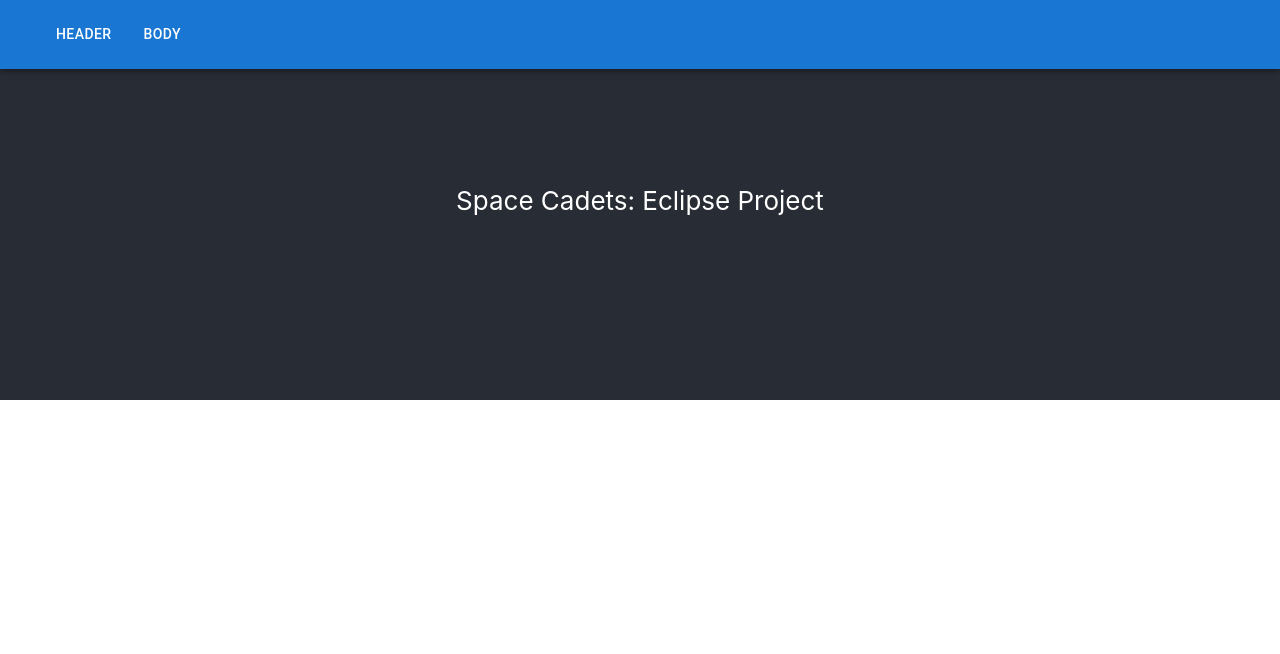
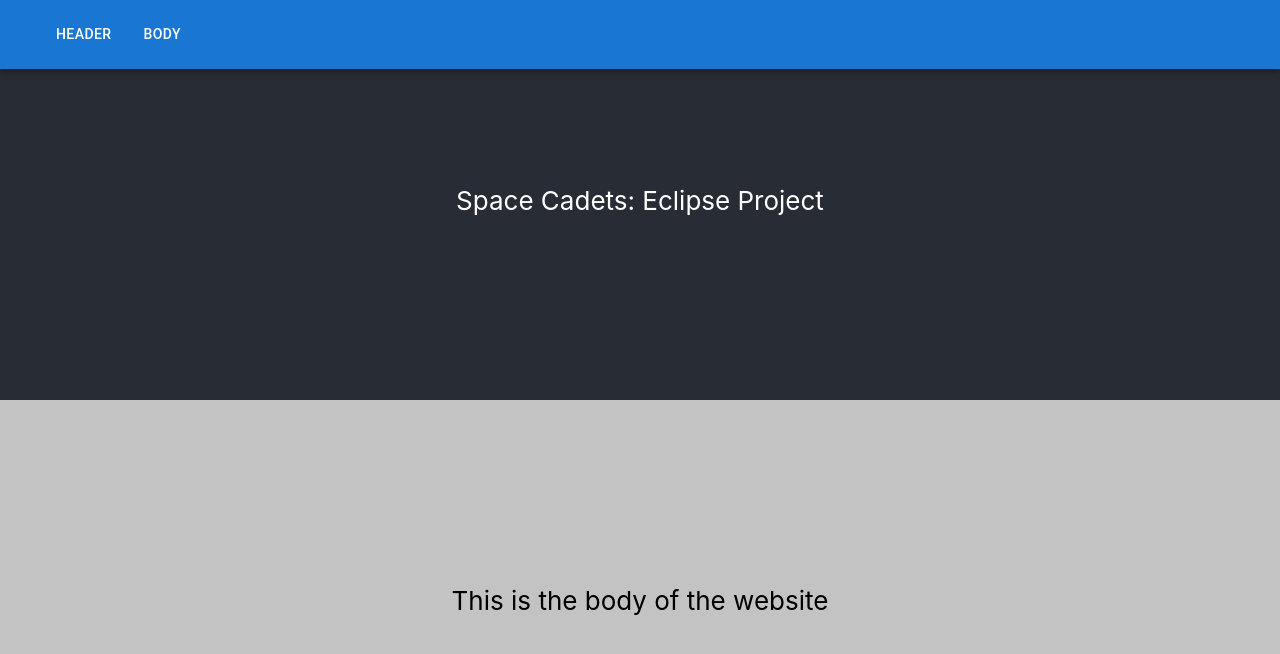
Before and after one commit to AlissonRoss/eclipse-NASA-challenge-2023, a React (Create React App) app: page / in a window 1280 px wide. Shown: the top 654 px of the page. Built offline with nearby package versions, Linux system fonts and the light colour scheme.

Commit message:
added body

```diff
--- a/src/App.css
+++ b/src/App.css
@@ -1,16 +1,22 @@
 .App {
   text-align: center;
+
 }
 
-.App-header {
+.App-header, .App-body {
   background-color: #282c34;
   height: 50vh;
-  display: flex;
   flex-direction: column;
   align-items: center;
+  display: flex;
   justify-content: center;
   font-size: calc(10px + 2vmin);
   color: white;
+  margin: 0%;
+}
+.App-body{
+  background-color: rgb(195, 195, 195);
+  color: black;
 }
 .NavBar-Menu{
   display: flex;
--- a/src/App.js
+++ b/src/App.js
@@ -1,13 +1,14 @@
 import logo from './logo.svg';
 import './App.css';
-
-import Header from './Components/Header/index.js';
+import Body from './Components/Body'
+import Header from './Components/Header';
 import NavBar from './Components/NavBar';
 function App() {
   return (
     <div className="App">
       <NavBar/>
       <Header/>
+      <Body/>
     </div>
   );
 }
--- /dev/null
+++ b/src/Components/Body/index.js
@@ -0,0 +1,6 @@
+
+export default function NavBar() {
+    return (
+        <div className="App-body">This is the body of the website </div>
+    );
+}
--- a/src/Components/NavBar/index.js
+++ b/src/Components/NavBar/index.js
@@ -14,7 +14,6 @@ export default function NavBar() {
                     Body
                 </Button>
             </Menu>
-
         </AppBar>
     );
 }
```
Lines whose indentation alone changed are shown as unchanged.
